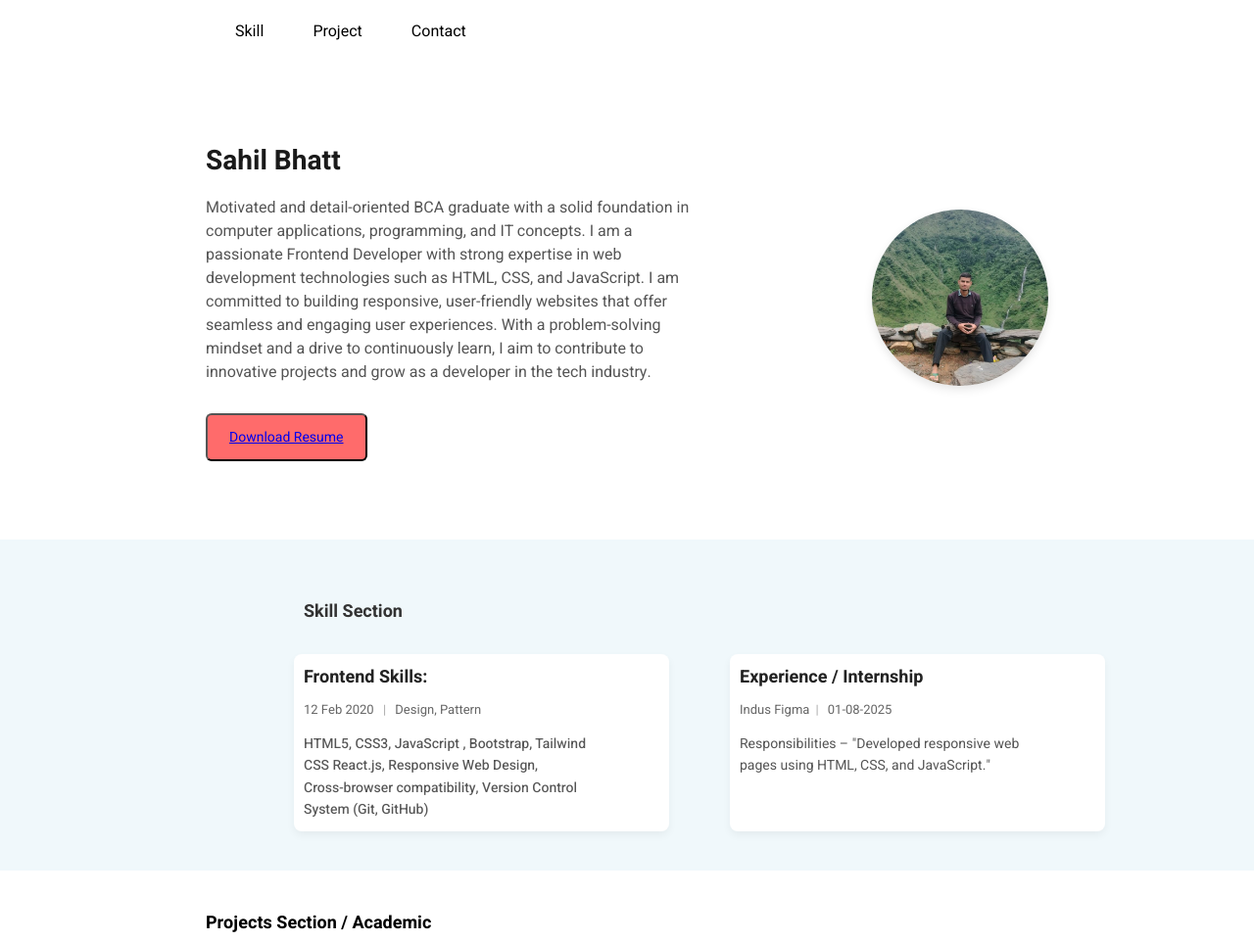
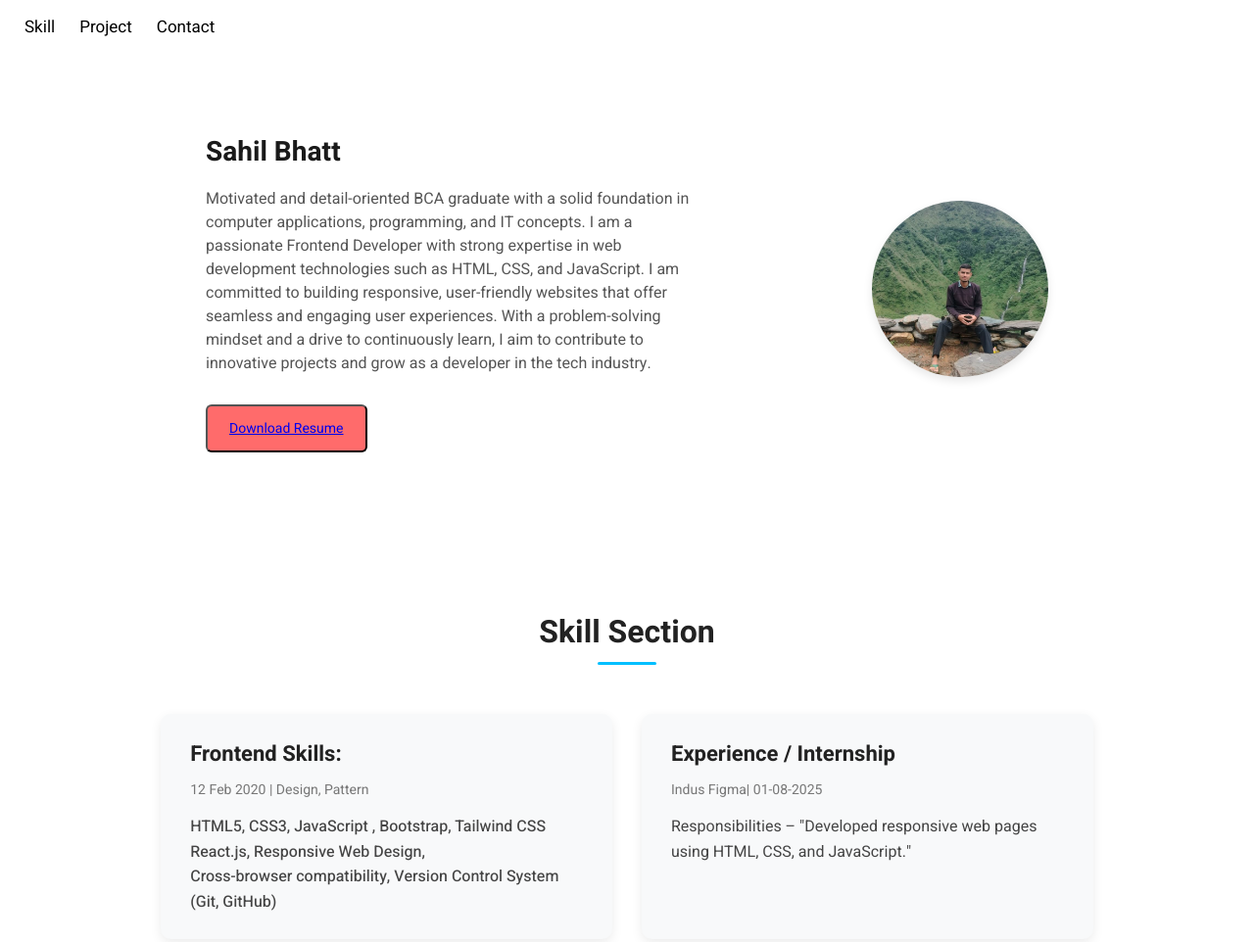
Before and after one commit to Sahil-Bhatt-01/My-Cv, a plain HTML site: page index.html in a window 1280 px wide. Shown: the top 962 px of the page at 98% size. Drawn offline with Linux system fonts and the light colour scheme.

Commit message:
update my cv

```diff
--- a/index.html
+++ b/index.html
@@ -15,20 +15,18 @@
 </head>
 
 <body>
-  <!-- header section -->
-  <nav class="navbar">
-    <div class="menu-toggle" id="mobile-menu">
-      ☰
-    </div>
-    <ul class="menu">
-      <li><a href="#skill ">Skill</a></li>
+
+
+    <nav class="navbar">
+    <ul id="menu">
+      <li><a href="#skill">Skill</a></li>
       <li><a href="#project">Project</a></li>
-      <li class="dropdown">
-        <a href="#contact">Contact </a>
+      <li><a href="#contact">Contact</a></li>
+    </ul>
+    <div class="menu-toggle" onclick="toggleMenu()">☰</div>
+  </nav>
 
-      </li>
-    </ul>
-  </nav>
+
 
   <!-- hero section -->
   <div class="container">
@@ -200,13 +198,12 @@
       });
     });
 
-    const menuToggle = document.getElementById('mobile-menu');
-    const menu = document.getElementById('menu');
 
-    menuToggle.addEventListener('click', () => {
-      menu.classList.toggle('show');
-    });
 
+    function toggleMenu() {
+      const menu = document.getElementById('menu');
+      menu.classList.toggle('active');
+    }
   </script>
 
 </body>
--- a/style.css
+++ b/style.css
@@ -1,4 +1,3 @@
-/* General Reset */
 * {
   margin: 0;
   padding: 0;
@@ -15,105 +14,76 @@ body {
 }
 
  .navbar {
-  background-color: white;
-  padding: 10px 20px;
+      color: black;
       display: flex;
+      justify-content: space-between;
       align-items: center;
-  justify-content: space-between;
-  margin-left: 205px;
+      padding: 15px 25px;
+      position: sticky;
+      top: 0;
+      z-index: 1000;
     }
 
-
-
-.menu {
+    .navbar ul {
       list-style: none;
       display: flex;
-  gap: 20px;
+      gap: 25px;
     }
 
-.menu a {
+    .navbar ul li a {
+      color: black;
       text-decoration: none;
-  color: black;
-  padding: 10px 15px;
-  display: block;
+      font-size: 17px;
+      transition: color 0.3s;
     }
 
-.menu a:hover {
-  color: #f44336;
+    .navbar ul li a:hover {
+      color: #00bfff;
     }
 
-
-
-
-.dropdown li {
-  padding: 10px;
-  text-align: center;
+    /* Toggle Button */
+    .menu-toggle {
+      display: none;
+      font-size: 28px;
+      cursor: pointer;
+      user-select: none;
     }
 
-.dropdown-menu a {
-  padding: 10px;
-  color: black;
-}
-
-.dropdown-menu a:hover {
-  background-color: #f4f4f4;
-}
-
-@media(min-width: 768px) {
-  .dropdown:hover .dropdown-menu {
-    display: block;
-    display: flex;
-    justify-content: center;
-  }
-}
-
-/* Mobile Styling */
-.menu-toggle {
+    /* ----------- RESPONSIVE ----------- */
+    @media (max-width: 768px) {
+      .navbar ul {
         display: none;
-  font-size: 24px;
-  cursor: pointer;
-}
-
-@media(max-width: 700px) {
-  .menu {
         flex-direction: column;
         position: absolute;
         top: 60px;
-    /* left: 0; */
-    width: 100%;
-    background-color: white;
-    display: none;
-
+        right: 25px;
+        background-color: #c5bebe;
+        width: 100px;
+        border-radius: 10px;
+        text-align: center;
+        padding: 15px 0;
       }
 
-
-  .menu.active {
+      .navbar ul.active {
         display: flex;
-  }
-
-  .menu li {
-    border-bottom: 1px solid #eee;
-  }
-
-  .dropdown-menu {
-    position: relative;
-    border: none;
-    box-shadow: none;
-  }
-
-  .dropdown .dropdown-menu {
-    display: none;
-  }
-
-  .dropdown.active .dropdown-menu {
-    display: block;
+        animation: slideDown 0.3s ease forwards;
       }
 
       .menu-toggle {
         display: block;
       }
+
+      @keyframes slideDown {
+        from {
+          opacity: 0;
+          transform: translateY(-10px);
         }
-
+        to {
+          opacity: 1;
+          transform: translateY(0);
+        }
+      }
+    }
 
 
 
@@ -198,109 +168,113 @@ Button {
   }
 }
 
-/* skill section */
  .skill-section {
-  background: #f0f8fb;
-  padding: 40px 20px;
-
-}
-.gap{
-  display: flex;
-  flex-direction: column;
- gap: 10px;
- margin-left: 100px;
-
+  background: #ffffff;
+  padding: 80px 10%;
 }
 
+/* Section Heading */
 .recent-posts-header {
-  margin-left: 170px;
-  padding: 20px;
+  text-align: center;
+  margin-bottom: 50px;
 }
 
 .recent-posts-header h2 {
-  font-size: 18px;
-  color: #333;
-  margin: 0;
+  font-size: 32px;
+  color: #222;
+  position: relative;
+  display: inline-block;
+  padding-bottom: 10px;
 }
 
-.recent-posts-header a {
-  font-size: 14px;
-  color: #00aaff;
-  text-decoration: none;
-  font-weight: 500;
+/* Underline style for heading */
+.recent-posts-header h2::after {
+  content: "";
+  position: absolute;
+  left: 50%;
+  bottom: 0;
+  transform: translateX(-50%);
+  width: 60px;
+  height: 3px;
+  background: #00bfff;
+  border-radius: 2px;
 }
 
-/* Post Cards Container */
+/* Card Container */
 .posts-container {
-  display: grid;
-  grid-template-columns: repeat(auto-fit, minmax(300px, 1fr));
-  gap: 20px;
-  max-width: 870px;
-  margin-left: 180px;
-
-
+  display: flex;
+  justify-content: center;
+  align-items: stretch;
+  gap: 30px;
+  flex-wrap: wrap;
 }
 
-/* Individual Card */
+/* Each Card */
 .post-card {
-  background: #fff;
-  border-radius: 8px;
-  padding: 10px;
-  box-shadow: 0 4px 8px rgba(0, 0, 0, 0.05);
-  transition: transform 0.3s, box-shadow 0.3s;
-  width: 90%;
+  background: #f8f9fa;
+  padding: 25px 30px;
+  border-radius: 10px;
+  box-shadow: 0 4px 12px rgba(0, 0, 0, 0.08);
+  width: 45%;
+  min-width: 300px;
+  transition: transform 0.3s ease, box-shadow 0.3s ease;
 }
 
 .post-card:hover {
   transform: translateY(-5px);
-  box-shadow: 08px 16px rgba(0, 0, 0, 0.1);
+  box-shadow: 0 6px 20px rgba(0, 0, 0, 0.12);
+}
 
+/* Card Content */
+.post-card h3 {
+  color: #222;
+  font-size: 22px;
+  margin-bottom: 10px;
+}
+
+.post-meta {
+  color: #777;
+  font-size: 14px;
+  margin-bottom: 15px;
+}
+
+.post-card p {
+  color: #444;
+  font-size: 16px;
+  line-height: 1.6;
+}
+
+/* Responsive Design */
+@media (max-width: 900px) {
+  .posts-container {
+    flex-direction: column;
+    align-items: center;
+  }
+
+  .post-card {
+    width: 90%;
+  }
+
+  .recent-posts-header h2 {
+    font-size: 28px;
+  }
+}
+
+@media (max-width: 600px) {
+  .skill-section {
+    padding: 60px 6%;
+  }
+
+  .post-card {
+    padding: 20px;
   }
 
   .post-card h3 {
-  font-size: 18px;
-  margin-bottom: 10px;
-  color: #222;
-}
-
-.post-meta {
-  font-size: 13px;
-  color: #666;
-  margin-bottom: 15px;
-}
-
-.post-meta span {
-  margin: 0 6px;
-  color: #aaa;
+    font-size: 20px;
   }
 
   .post-card p {
-  font-size: 14px;
-  color: #555;
-  line-height: 1.6;
-  width: 290px;
-}
-
-/*Responsive tweak */
-@media (max-width: 500px) {
-  .recent-posts-header {
-    flex-direction: column;
-    align-items: flex-start;
-    gap: 10px;
-  }
-  .posts-container{
-    display: flex;
-    flex-direction: column;
-    justify-content: center;
-  }
-  .post-card{
-   width: 100%;
-    display: flex;
-    flex-direction: column;
-    justify-content: center;
-  }
-  .post-card p{
-    width: 100%;
+    font-size: 15px;
   }
 }
 
```
Lines whose indentation alone changed are shown as unchanged.
